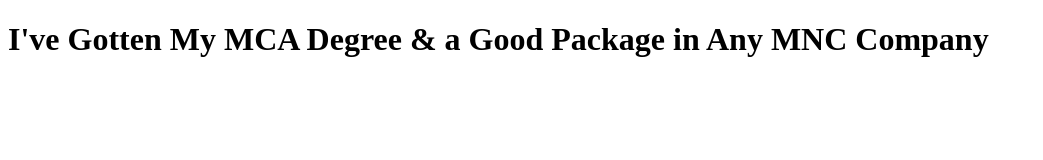
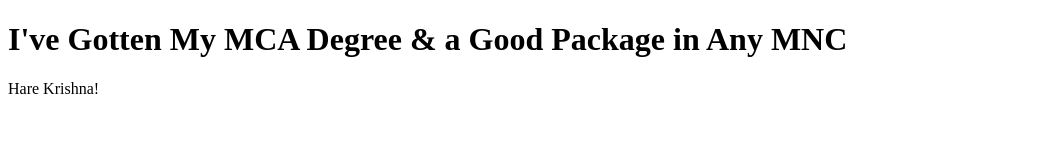
Before and after one commit to Pandey9800/JSCode-Two, a plain HTML site: page index.html in a window 1280 px wide. Shown: the whole page, without its empty margins (0-1043 px from the left). Drawn offline with Linux system fonts and the light colour scheme.

Commit message:
Modified Code

```diff
--- a/index.html
+++ b/index.html
@@ -9,7 +9,23 @@
 </head>
 
 <body>
-    <h1>I've Gotten My MCA Degree & a Good Package in Any MNC Company</h1>
+    <h1 class="lun">I've Gotten My MCA Degree & a Good Package in Any MNC</h1>
+    <div>
+        <p>Hare Krishna!</p>
+    </div>
+
+    <!-- <table>
+        <tr>
+            <th>yolo</th>
+            <th>zolo</th>
+            <th>polo</th>
+        </tr>
+        <tr>
+            <td>Lolo</td>
+            <td>Lolo</td>
+            <td>Lolo</td>
+        </tr>
+    </table> -->
     <script src="index.js"></script>
 </body>
 
--- a/index.js
+++ b/index.js
@@ -356,3 +356,7 @@
 // document.body.style.background = color
 
 //------------------------------------------------------------------------------
+
+// document.getElementsByClassName('lun')[0].style.color = 'red'
+
+//------------------------------------------------------------------------------
```
